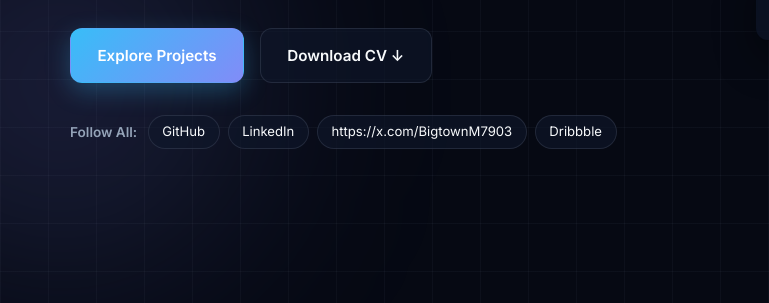
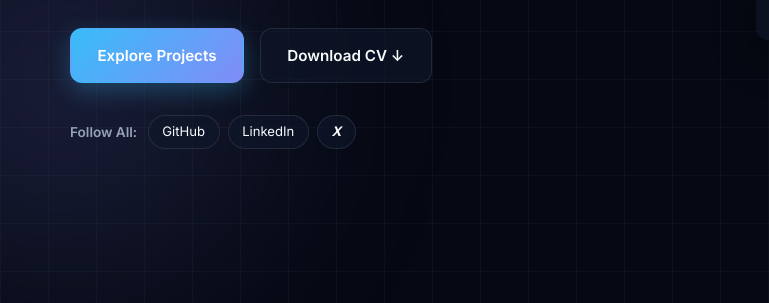
Before and after one commit to CityAura/CityAura.github.io, a plain HTML site: page index.html in a window 1280 px wide. Shown: the part 497-800 px from the top of the page, 0-769 px from the left. Drawn offline with Linux system fonts and the light colour scheme; files whose address does not match are found by name.

Commit message:
Add LinkedIn and update social links in index.html

```diff
--- a/index.html
+++ b/index.html
@@ -77,9 +77,11 @@
             <span class="follow-label">Follow All:</span>
             <div class="social-links">
               <a href="#" class="social-pill" target="_blank" rel="noopener" aria-label="GitHub">GitHub</a>
+
               <a href="https://www.linkedin.com/in/mbigtown" class="social-pill" target="_blank" rel="noopener" aria-label="LinkedIn">LinkedIn</a>
-              <a href="#" class="social-pill" target="_blank" rel="noopener" aria-label="Amazon KDP Author Page">https://x.com/BigtownM7903</a>
-              <a href="#" class="social-pill" target="_blank" rel="noopener" aria-label="Portfolio / Dribbble">Dribbble</a>
+
+              <a href="https://x.com/BigtownM7903" class="social-pill" target="_blank" rel="noopener" aria-label="Amazon KDP Author Page"><b><i>X</i></b></a>
+
             </div>
           </div>
         </div>
```
